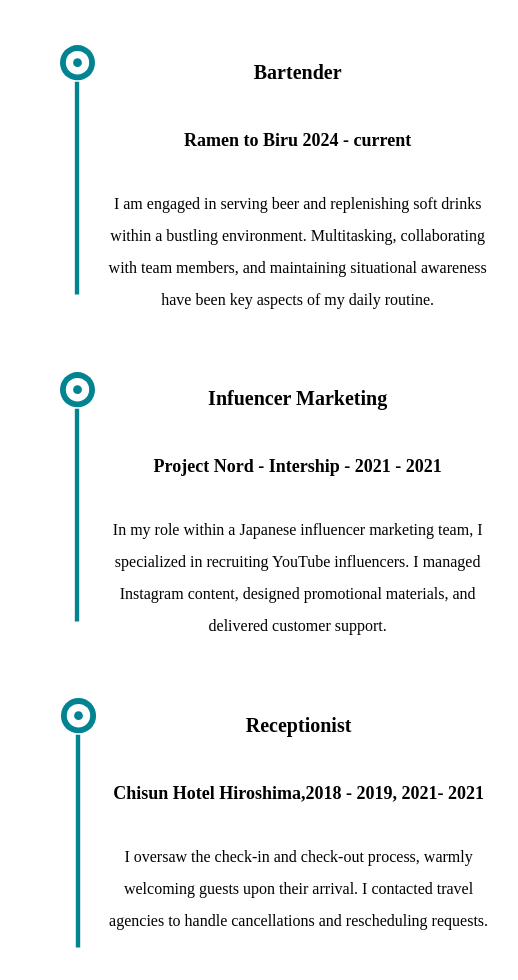
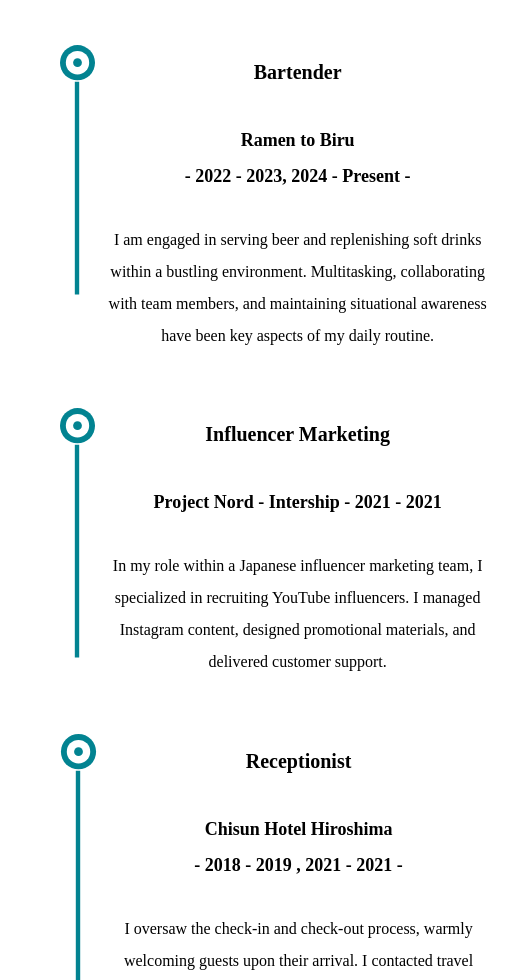
Before and after one commit to yui9667/portfolio2, a plain HTML site: page index.html in a window 1280 px wide. Shown: the part 1820-2800 px from the top of the page, 615-1133 px from the left. Drawn offline with Linux system fonts and the light colour scheme; a web font is replaced by a local one.

Commit message:
Upload html
modify Spell mistake

```diff
--- a/index.html
+++ b/index.html
@@ -165,7 +165,7 @@
               />
               <div class="exp-edu-info">
                 <h4>Bartender</h4>
-                <h5>Ramen to Biru 2024 - current</h5>
+                <h5>Ramen to Biru <br />- 2022 - 2023, 2024 - Present -</h5>
                 <p>
                   I am engaged in serving beer and replenishing soft drinks
                   within a bustling environment. Multitasking, collaborating
@@ -181,7 +181,7 @@
                 alt="Line with a circle point "
               />
               <div class="exp-edu-info">
-                <h4 class="google-title">Infuencer Marketing</h4>
+                <h4 class="google-title">Influencer Marketing</h4>
                 <h5>Project Nord - Intership - 2021 - 2021</h5>
                 <p>
                   In my role within a Japanese influencer marketing team, I
@@ -199,7 +199,9 @@
               />
               <div class="exp-edu-info">
                 <h4 class="google-title">Receptionist</h4>
-                <h5>Chisun Hotel Hiroshima,2018 - 2019, 2021- 2021</h5>
+                <h5>
+                  Chisun Hotel Hiroshima <br />- 2018 - 2019 , 2021 - 2021 -
+                </h5>
                 <p>
                   I oversaw the check-in and check-out process, warmly welcoming
                   guests upon their arrival. I contacted travel agencies to
```
